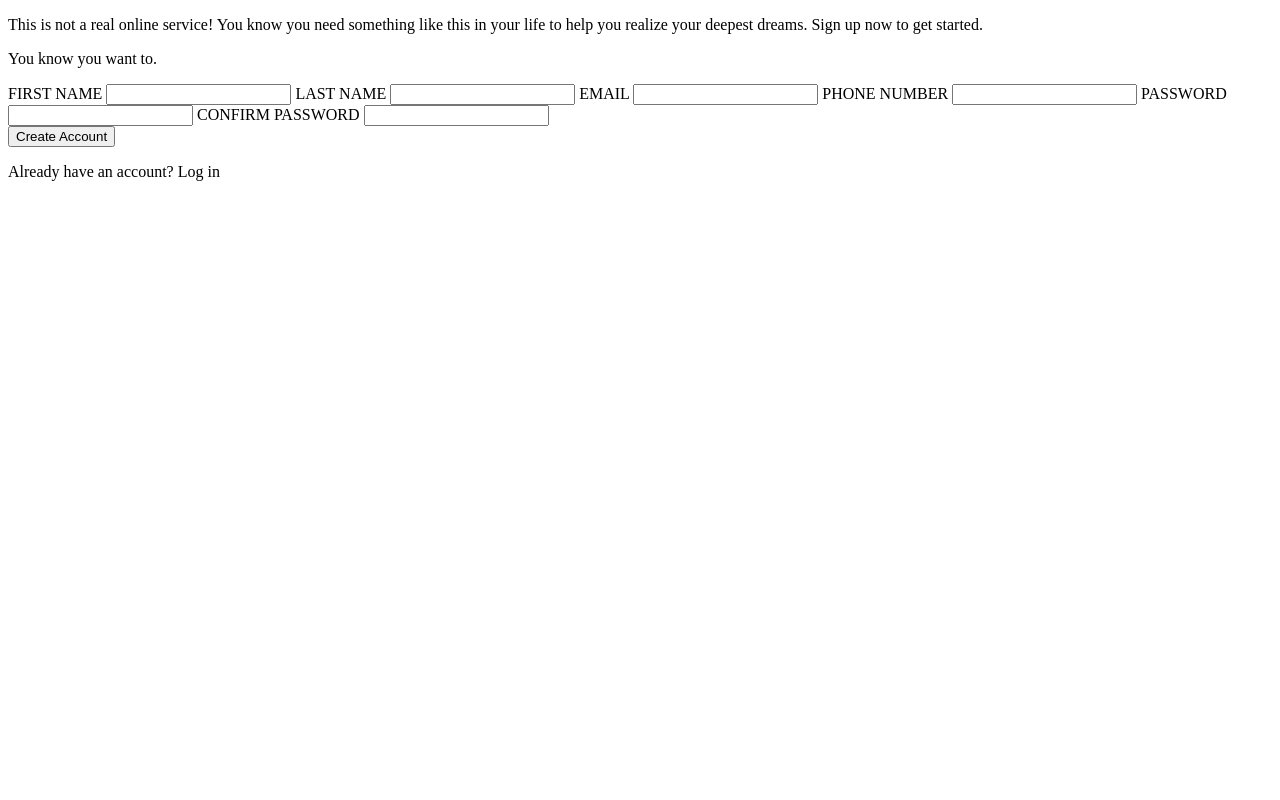
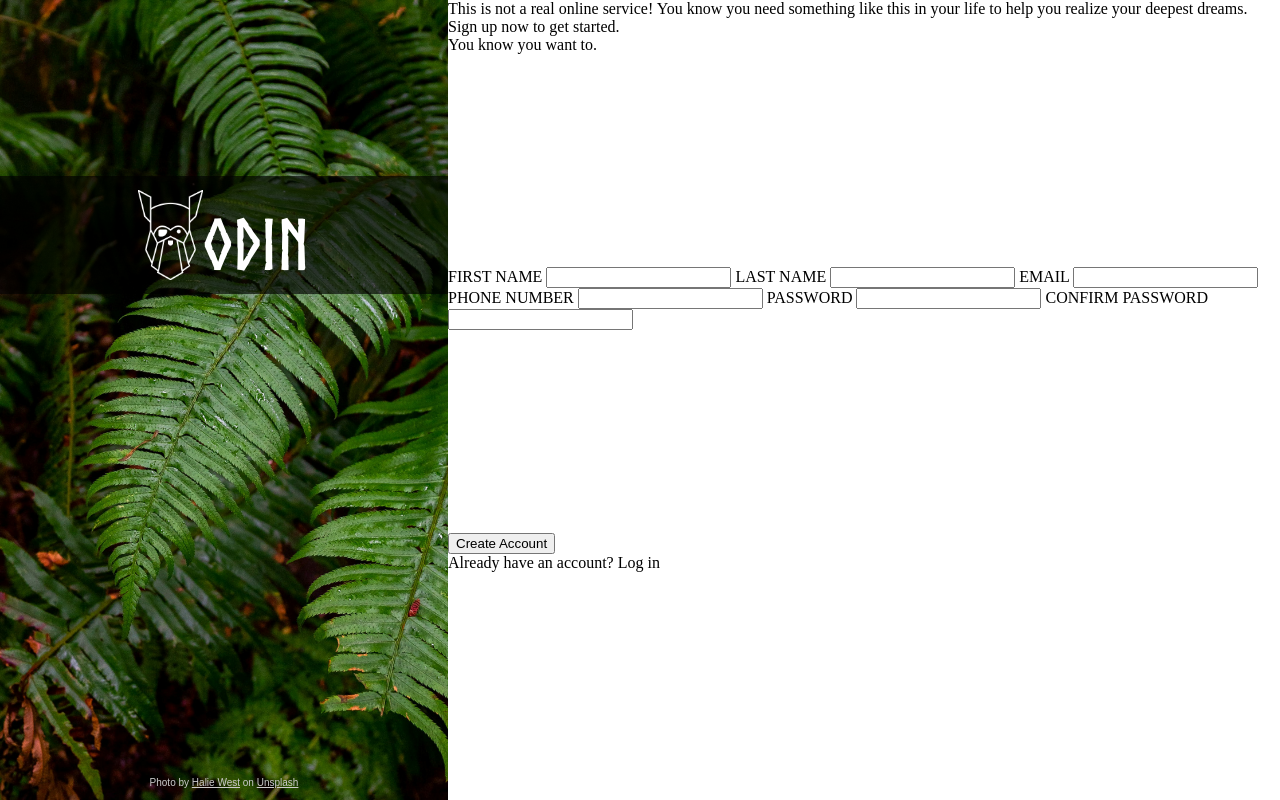
Before and after one commit to ajokea/sign-up-form, a plain HTML site: page index.html in a window 1280 px wide. Drawn offline with Linux system fonts and the light colour scheme.

Commit message:
Style left-hand side of the form

```diff
--- a/index.html
+++ b/index.html
@@ -7,7 +7,11 @@
     </head>
     <body>
         <div class="left-hand-side">
-            <div></div>
+            <div>
+                <img src="odin-lined.png" width="65px" height="90px">
+                <p>Odin</p>
+            </div>
+            <p>Photo by <a href="https://unsplash.com/@haliewestphoto?utm_content=creditCopyText&utm_medium=referral&utm_source=unsplash">Halie West</a> on <a href="https://unsplash.com/photos/green-leaf-plant-in-close-up-photography-25xggax4bSA?utm_content=creditCopyText&utm_medium=referral&utm_source=unsplash">Unsplash</a></p>
         </div>
         <div class="right-hand-side">
             <div>
--- a/style.css
+++ b/style.css
@@ -0,0 +1,65 @@
+@font-face {
+    font-family: norse-bold;
+    src: url("Norse-Bold.otf");
+}
+
+* {
+    box-sizing: border-box;
+    margin: 0;
+}
+
+body {
+    display: flex;
+}
+
+.left-hand-side {
+    height: 100vh;
+    display: flex;
+    flex-direction: column;
+    flex-basis: 35vw;
+    background-image: url("halie-west-25xggax4bSA-unsplash.jpg");
+    background-size: cover;
+    font-family: sans-serif;
+}
+
+.left-hand-side div {
+    padding: 0;
+    background: rgba(0, 0, 0, 0.65);
+    font-family: 'norse-bold';
+    color: white;
+    font-size: 70px;
+    display: flex;
+    justify-content: center;
+    align-items: center;
+    margin-top: 22vh;
+    padding: 14px 0;
+}
+
+.left-hand-side div p {
+    padding-top: 18px;
+}
+
+a:link ,a:link:visited {
+    text-decoration: underline;
+    text-decoration-thickness: 0.1px;
+    color: #cdcccc;
+}
+
+.left-hand-side > p {
+    margin-left: auto;
+    margin-right: auto;
+    margin-top: auto;
+    margin-bottom: 12px;
+    color: #cdcccc;
+    font-size: 10px;
+}
+
+.right-hand-side {
+    flex-basis: 65vw;
+    display: flex;
+    flex-direction: column;
+}
+
+.right-hand-side div {
+    flex:1 1 33vh;
+}
```
